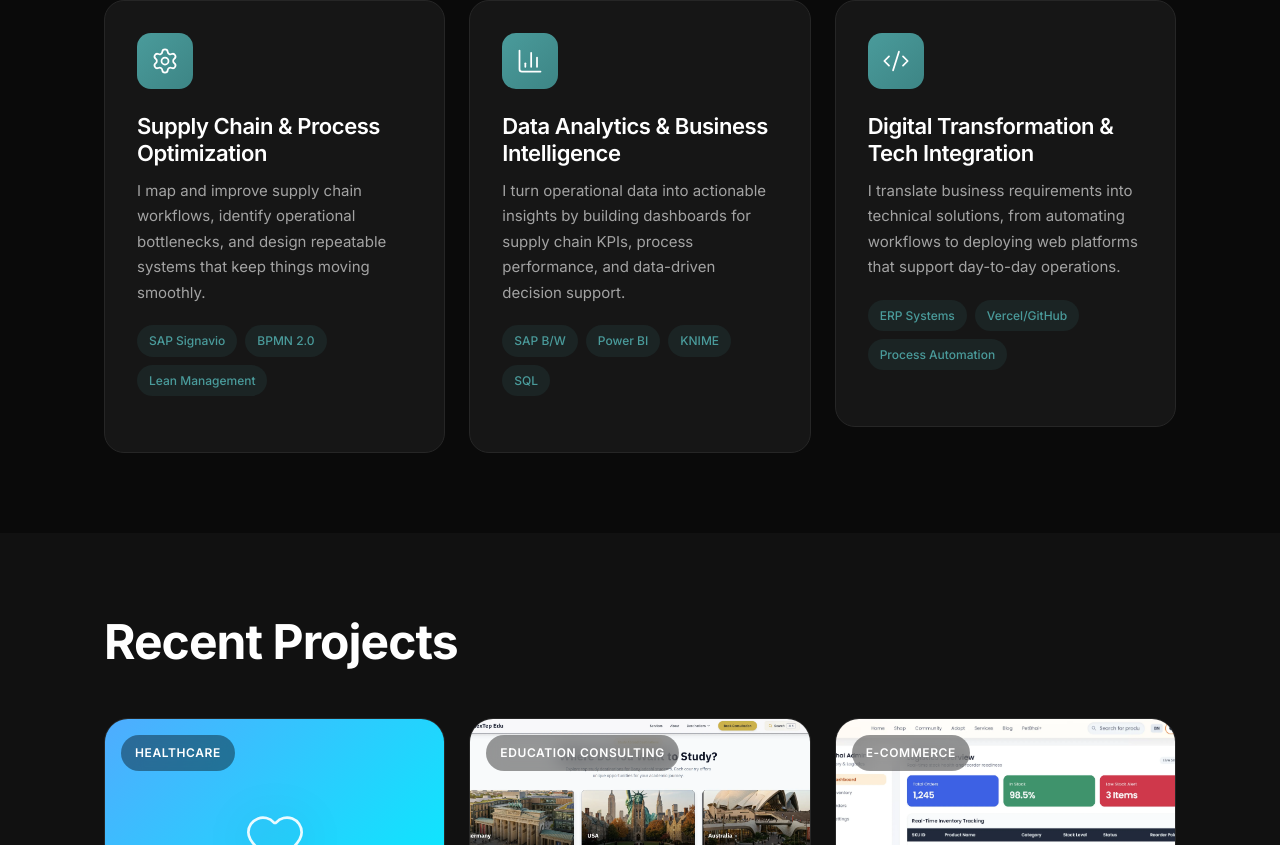
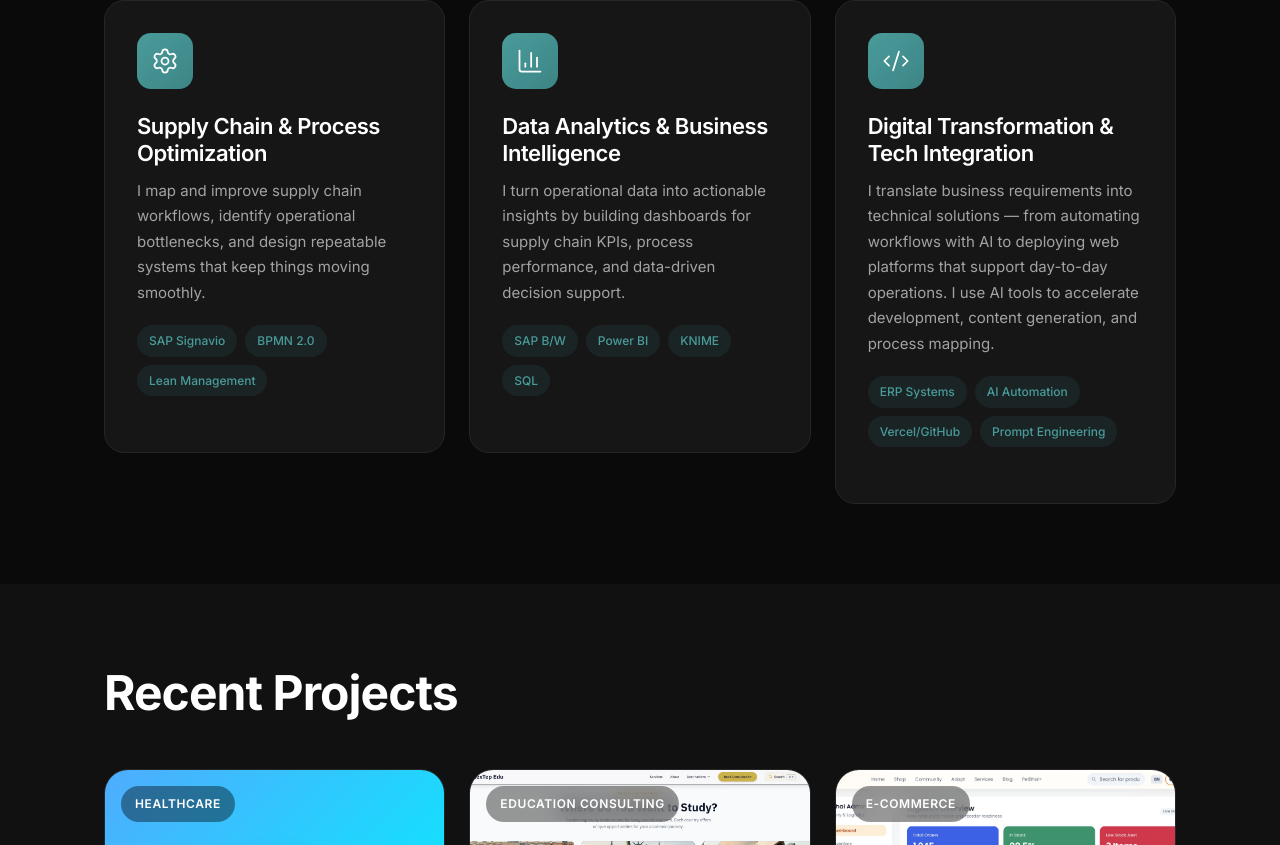
Before and after one commit to myselfrezaul7/portfolio, a Next.js app: page / in a window 1280 px wide. Shown: the part 1155-2000 px from the top of the page. Built offline with nearby package versions, Linux system fonts and the light colour scheme.

Commit message:
content: highlight AI proficiency and adaptability across 6 existing sections

```diff
--- a/src/app/page.tsx
+++ b/src/app/page.tsx
@@ -27,6 +27,8 @@ const marqueeItems = [
   'Digital Transformation',
   'ERP Systems',
   'Lean Management',
+  'AI-Powered Automation',
+  'Prompt Engineering',
 ];
 
 export default function Home() {
--- a/src/components/About.tsx
+++ b/src/components/About.tsx
@@ -23,6 +23,9 @@ export default function About() {
                             </p>
                             <p className={styles.bio}>
                                 Alongside my studies, I founded two ventures: <strong>NexTep Edu</strong>, an education consultancy where I designed operational workflows and built the platform from the ground up, and <strong>PetBhai</strong>, a fully functional e-commerce platform currently in prototype stage, preparing to launch in Bangladesh soon. Before this, I spent two years as an Assistant Manager at a diagnostic clinic, where I managed the lab supply chain (procurement, inventory, vendor coordination) and redesigned patient workflows to improve service delivery across the board.
+                            </p>
+                            <p className={styles.bio}>
+                                I am deeply comfortable working with AI and use it as a force multiplier across everything I do — from coding and data analysis to content creation and process design. I believe the biggest advantage is not what tools you know today, but how fast you can learn the ones you will need tomorrow. I adapt quickly, pick up new systems with minimal onboarding, and consistently look for ways to work smarter, not harder.
                             </p>
                         </div>
                     </ScrollReveal>
--- a/src/components/Hero.tsx
+++ b/src/components/Hero.tsx
@@ -47,7 +47,7 @@ export default function Hero() {
                         animate={{ opacity: 1, y: 0 }}
                         transition={{ duration: 0.6, delay: 0.4, ease: [0.22, 1, 0.36, 1] }}
                     >
-                        Optimizing operations through data and technology. I bridge the gap between business processes and technical systems to help organisations run smarter.
+                        Optimizing operations through data, technology, and AI. I bridge the gap between business processes and technical systems — using AI-driven automation to help organisations run smarter, faster.
                     </motion.p>
 
                     {/* Availability Badge */}
--- a/src/components/HowIWork.tsx
+++ b/src/components/HowIWork.tsx
@@ -10,19 +10,19 @@ const steps = [
         icon: Search,
         number: '01',
         title: 'Diagnose & Analyse',
-        description: 'Understand current operations through data collection, stakeholder interviews, and process mapping to identify bottlenecks and inefficiencies.',
+        description: 'Understand current operations through data collection, stakeholder interviews, and AI-assisted process mapping to identify bottlenecks and inefficiencies faster.',
     },
     {
         icon: FileText,
         number: '02',
         title: 'Design & Optimise',
-        description: 'Develop improved workflows, build data models, and prototype solutions using tools like SAP Signavio and Power BI.',
+        description: 'Develop improved workflows, build data models, and rapidly prototype solutions using SAP Signavio, Power BI, and AI-powered development tools.',
     },
     {
         icon: Rocket,
         number: '03',
         title: 'Implement & Scale',
-        description: 'Deploy solutions, integrate with existing systems, and set up monitoring to ensure continuous improvement.',
+        description: 'Deploy solutions, integrate with existing systems, and leverage AI-driven monitoring to ensure continuous improvement at scale.',
     },
 ];
 
--- a/src/components/Services.tsx
+++ b/src/components/Services.tsx
@@ -21,8 +21,8 @@ const services = [
     {
         icon: Code2,
         title: 'Digital Transformation & Tech Integration',
-        description: 'I translate business requirements into technical solutions, from automating workflows to deploying web platforms that support day-to-day operations.',
-        skills: ['ERP Systems', 'Vercel/GitHub', 'Process Automation'],
+        description: 'I translate business requirements into technical solutions — from automating workflows with AI to deploying web platforms that support day-to-day operations. I use AI tools to accelerate development, content generation, and process mapping.',
+        skills: ['ERP Systems', 'AI Automation', 'Vercel/GitHub', 'Prompt Engineering'],
     },
 ];
 
--- a/src/components/SkillsRadar.tsx
+++ b/src/components/SkillsRadar.tsx
@@ -31,6 +31,15 @@ const skillCategories = [
             { name: 'Tech Integration', level: 4 },
             { name: 'SAP Signavio / B/W', level: 3 },
             { name: 'Power BI / SQL', level: 3 },
+        ]
+    },
+    {
+        title: 'AI & Adaptability',
+        skills: [
+            { name: 'Rapid Tool Adoption', level: 5 },
+            { name: 'AI-Augmented Workflows', level: 4 },
+            { name: 'Prompt Engineering', level: 4 },
+            { name: 'AI-Powered Development', level: 3 },
         ]
     }
 ];
```
